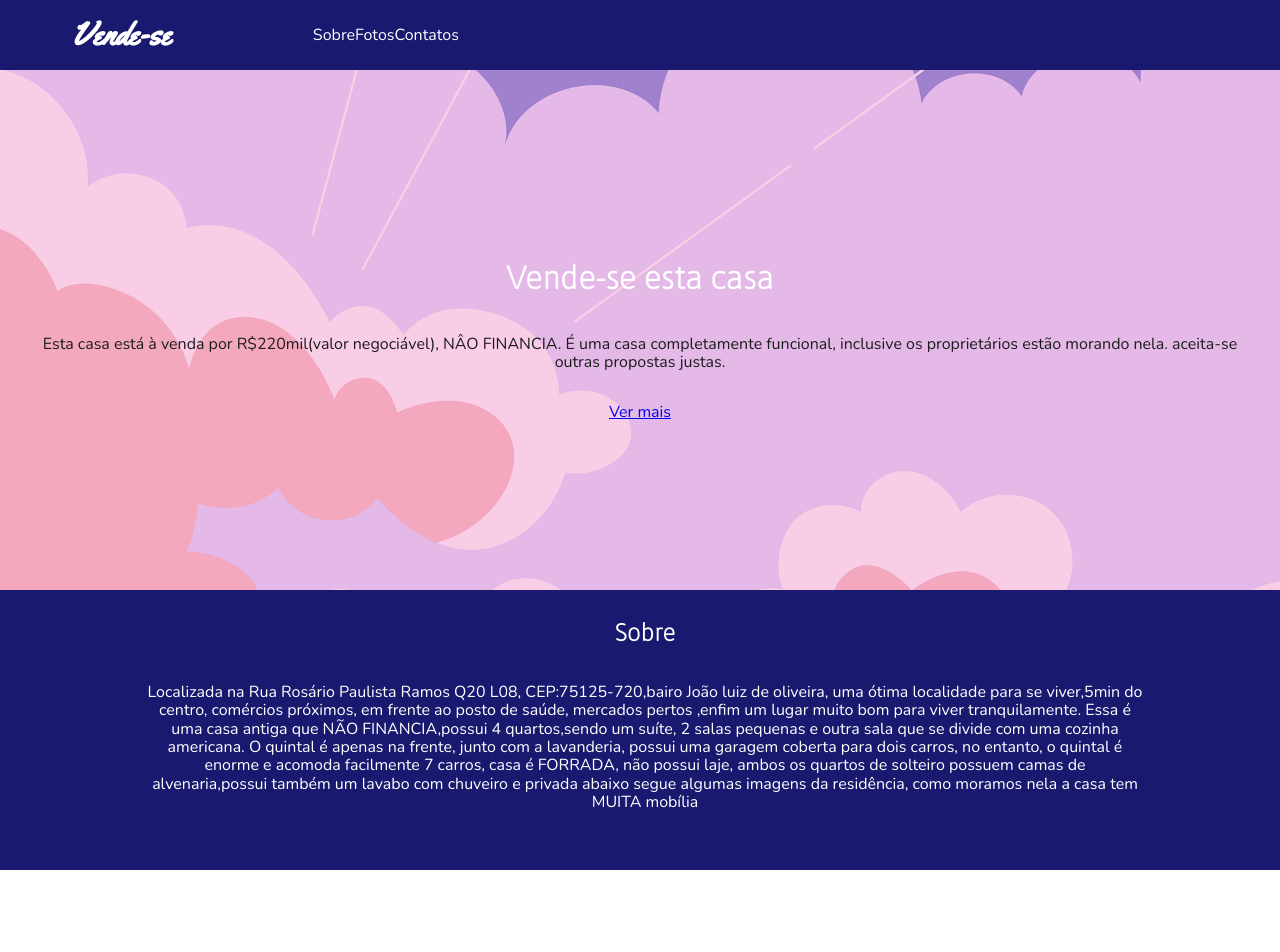
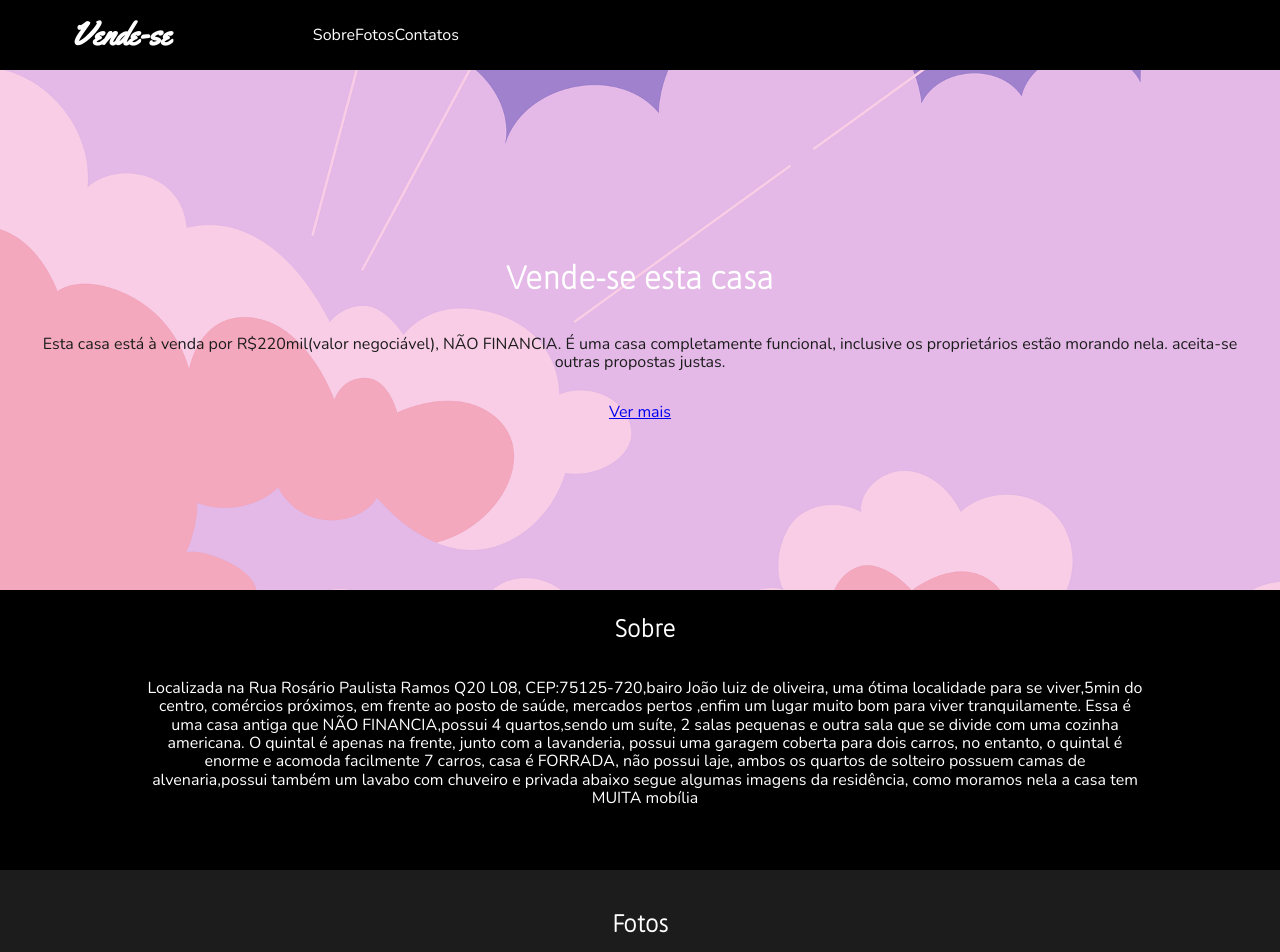
Before and after one commit to JoaoLu2cas/Site-casa, a plain HTML site: page index.html in a window 1280 px wide. Shown: the top 952 px of the page. Drawn offline with nearby package versions, Linux system fonts and the light colour scheme.

Commit message:
modificações

```diff
--- a/css/style.css
+++ b/css/style.css
@@ -14,7 +14,7 @@ nav {
     display: flex;
     flex-direction: column;
     align-items: center;
-    background-color: #191970;
+    background-color:#000000;
 
 }
 
@@ -81,8 +81,11 @@ nav ul li a {
     align-items: center;
     text-align: center;
     padding: 10px 10px 20px 20px;
-    background-color: #191970;
+    background-color:#000000;
     color: #FFFFFF;
+    background-size: cover;
+    background-repeat: no-repeat;
+
 
  }
  #sobre h2 {
@@ -93,8 +96,9 @@ nav ul li a {
 
  #sobre p {
 
-    margin-bottom: 2.5em;
+    margin-bottom: 3em;
     max-width: 1000px;
+
 
  }
 
@@ -106,13 +110,14 @@ nav ul li a {
     flex-direction: column;
     align-items: center;
     padding-top: 20px;
+    background-color: #1c1c1c;
 
 }
 
 #fotos h2 {
 
     margin-bottom: 20px;
-    color:#FFFFFF
+    color:#ffffff
 
 }
 
@@ -143,7 +148,7 @@ nav ul li a {
 footer {
     text-align: center;
     padding: 10px;
-    background-color: #191970;
+    background-color: #000000;
     color: #FFFFFF;
 }
 
--- a/index.html
+++ b/index.html
@@ -25,7 +25,7 @@
 
     <header id="topo">
         <h1>Vende-se esta casa </h1>
-        <p>Esta casa está à venda por R$220mil(valor negociável), NÂO FINANCIA.
+        <p>Esta casa está à venda por R$220mil(valor negociável), NÃO FINANCIA.
            É uma casa completamente funcional,
            inclusive os proprietários estão morando nela.
            aceita-se outras propostas justas.</p>
```
